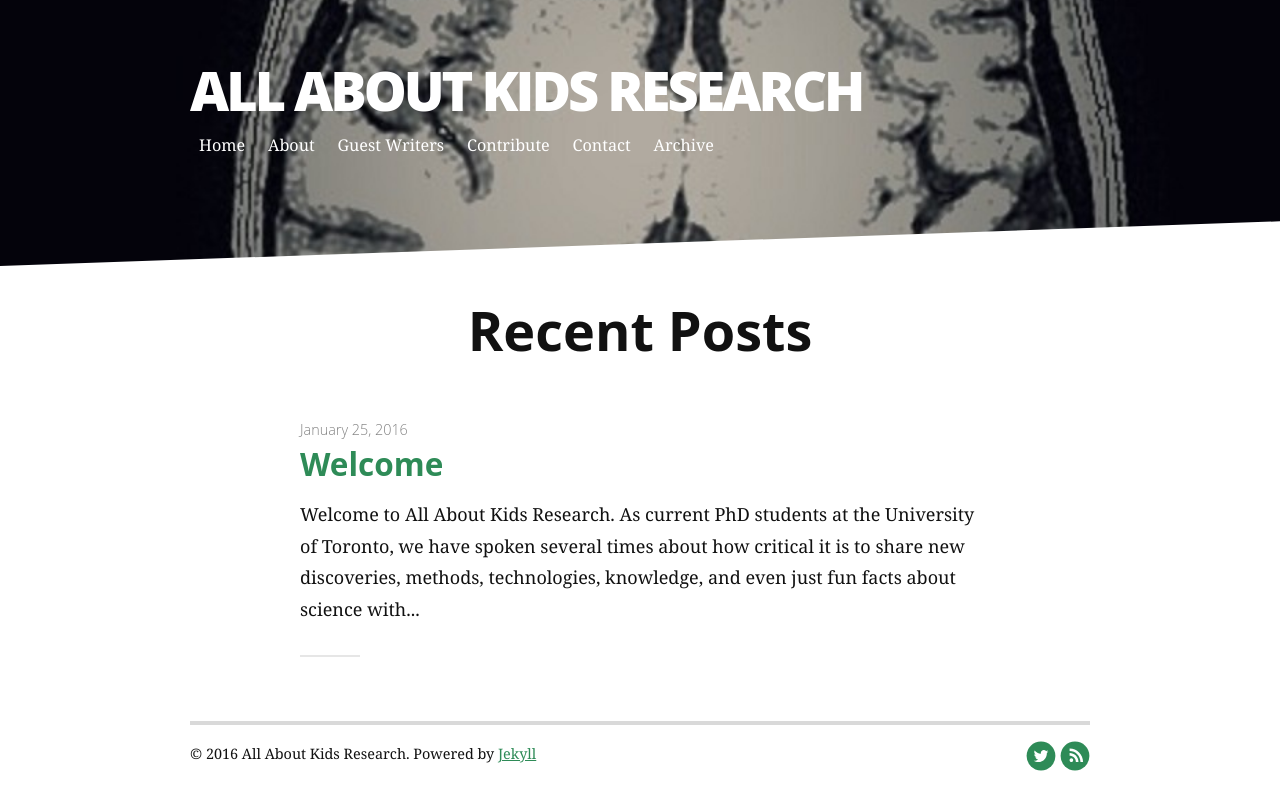
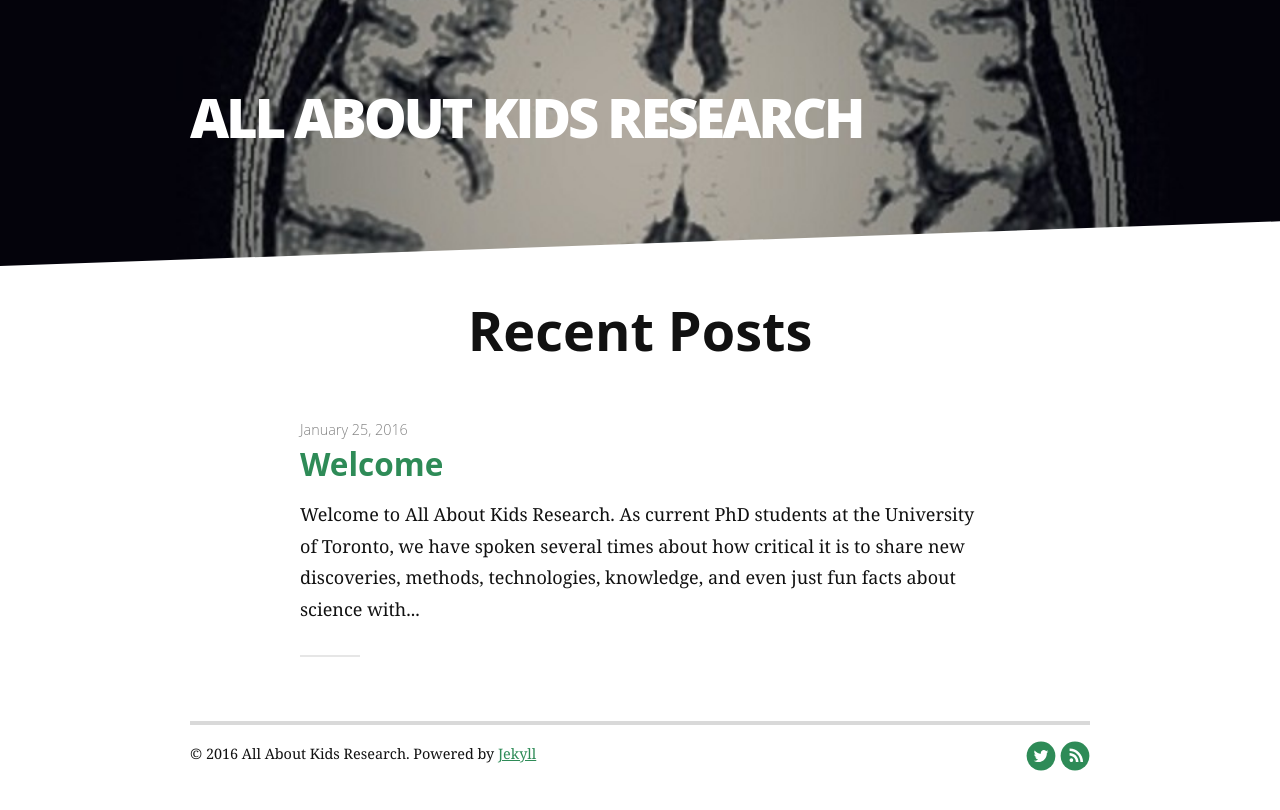
Before and after one commit to SKaakr/SKaakr.github.io, a Jekyll site: the page built from index.html, in a window 1280 px wide. Shown: the top 810 px of the page. Built offline with Jekyll 4.4.1, drawn with Linux system fonts in a browser that asks for light colours; nearby versions of some CDN libraries; Markdown is read by kramdown in place of the engine named in the settings; the list of posts is cut into pages by our own code.

Commit message:
remove nav

```diff
--- a/_config.yml
+++ b/_config.yml
@@ -13,18 +13,7 @@ paginate: 5
 
 
 navigation:
- - title: Home
-   url: /index.html
- - title: About
-   url: /about
- - title: Guest Writers
-   url: /guests
- - title: Contribute
-   url: /contribute
- - title: Contact
-   url: /contact
- - title: Archive
-   url: /archive
+
 
 social:
    twitter: aakrblog
```
